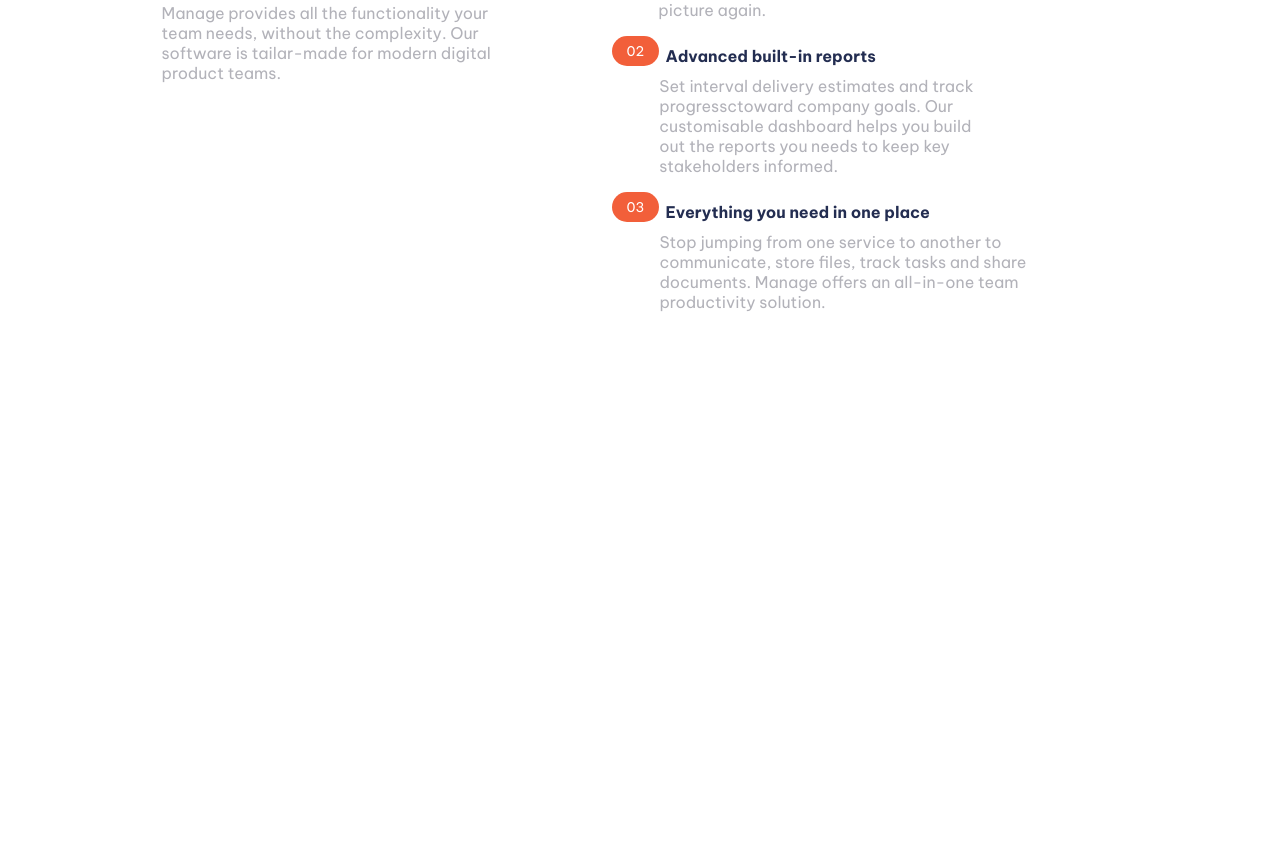
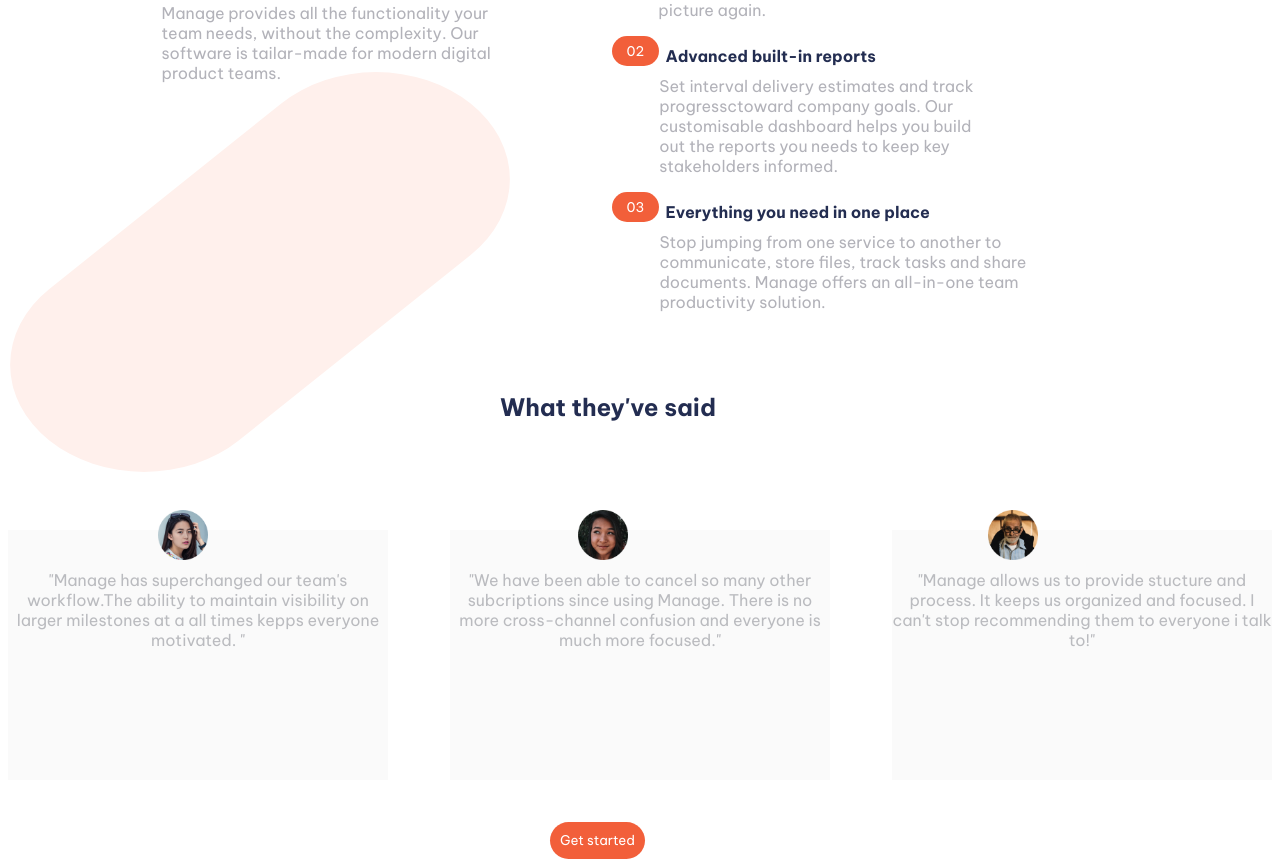
Before and after one commit to unni-web/Manage-website, a plain HTML site: page index.html in a window 1280 px wide. Shown: the part 628-1487 px from the top of the page. Before the commit the page ends 958 px from the top, so only its background shows below. Drawn offline with Linux system fonts and the light colour scheme.

Commit message:
banner 3 complete

```diff
--- a/index.html
+++ b/index.html
@@ -60,19 +60,48 @@
                 <h4>Track company-wide progress</h4>
                 <p>See how your day-to-day tasks fit into the <br>wider vision.
                     Go from tracking progress at <br>the milestone level all the
-                    way done to the <br> smallest of details.Never lose sight of the  bigger picture again.</p>
+                    way done to the <br> smallest of details.Never lose sight of the bigger picture again.</p>
             </div>
             <div class="text2">
                 <button>02</button>
                 <h4>Advanced built-in reports</h4>
-                <p>Set interval delivery estimates and track progressctoward company goals. Our <br>customisable dashboard helps you build <br> out the reports you needs to keep key <br>stakeholders informed.</p>
+                <p>Set interval delivery estimates and track progressctoward company goals. Our <br>customisable
+                    dashboard helps you build <br> out the reports you needs to keep key <br>stakeholders informed.</p>
             </div>
             <div class="text3">
                 <button>03</button>
                 <h4>Everything you need in one place</h4>
-                <p>Stop jumping from one service to another to communicate, store files, track tasks and share documents. Manage offers an all-in-one team productivity solution.</p>
+                <p>Stop jumping from one service to another to communicate, store files, track tasks and share
+                    documents. Manage offers an all-in-one team productivity solution.</p>
             </div>
         </div>
+    </div>
+    <div class="img2">
+        <img src="bg-tablet-pattern.svg" alt="">
+    </div>
+    <div class="dh1">
+        <h2>What they've said</h2>
+    </div>
+
+    <div class="div">
+        <div class="d1">
+            <img src="avatar-anisha.png" alt="">
+            <p>"Manage has superchanged our team's workflow.The ability to maintain visibility on larger milestones at a
+                all times kepps everyone motivated. "</p>
+        </div>
+        <div class="d2">
+            <img src="avatar-ali.png" alt="">
+            <p>"We have been able to cancel so many other subcriptions since using Manage. There is no more
+                cross-channel confusion and everyone is much more focused."</p>
+        </div>
+        <div class="d3">
+            <img src="avatar-richard.png" alt="">
+            <p>"Manage allows us to provide stucture and process. It keeps us organized and focused. I can't stop
+                recommending them to everyone i talk to!"</p>
+        </div>
+    </div>
+    <div class="endb">
+        <button>Get started</button>
     </div>
 </body>
 
--- a/style.css
+++ b/style.css
@@ -98,8 +98,8 @@
     width: 100px;
     border-radius: 90px;
     padding-left: 5%;
-    padding-top: 5%;
-    padding-bottom: 5%;
+    padding-top: 7%;
+    padding-bottom: 7%;
     padding-right: 5%;
     margin-left: 150px;
     background-color: hsl(12, 88%, 59%);
@@ -285,3 +285,118 @@ margin-top:40px;
     color: #b2b2b9;
 
 }
+
+
+
+
+.img2 img {
+    position: absolute;
+    height: 400px;
+    width: 500px;
+    top: 700px;
+left: 10px;
+}
+
+
+
+
+.dh1 h2{
+    top: 1000px;
+    left: 500px;
+    position: absolute;
+        color: #232d51;
+
+}
+
+
+
+
+
+/* last banner */
+
+
+.div{
+    height: 250px;
+    width: 100%;
+    /* background-color: tomato; */
+    position: relative;
+    top: 1100px;
+    display: flex;
+    justify-content: space-between;
+}
+
+.div .d1{
+    height: 250px;
+    width: 380px;
+    background-color: #fafafa;
+    position: relative;
+        text-align: center;
+
+}
+
+.div .d1 img{
+    height: 50px;
+    width: 50px;
+    position: absolute;
+    left: 150px;
+    top: -20px;
+}
+
+.div .d2{
+    height: 250px;
+    width: 380px;
+    background-color: #fafafa;
+        text-align: center;
+
+}
+.div .d2 img{
+    height: 50px;
+    width: 50px;
+    position: absolute;
+    left: 570px;
+    top: -20px;
+}
+.div .d3{
+    height: 250px;
+    width: 380px;
+    background-color: #fafafa;
+    text-align: center;
+}
+.div .d3 img{
+    height: 50px;
+    width: 50px;
+    position: absolute;
+    left: 980px;
+    top: -20px;
+}
+
+
+.div .d1 p{
+margin-top: 40px;
+color: #babbbf;
+}
+
+.div .d2 p{
+margin-top: 40px;
+color: #babbbf;
+}
+
+.div .d3 p{
+margin-top: 40px;
+color: #babbbf;
+}
+
+
+.endb button{
+    top: 1450px;
+    position: absolute;
+        background-color: hsl(12, 88%, 59%);
+    color: white;
+    border-radius: 90px;
+    border: 0;
+    padding-left: 10px;
+    padding-top: 10px;
+    padding-bottom: 10px;
+    padding-right: 10px;
+left: 550px;
+}
```
Also changed, not shown: avatar-ali.png (added), avatar-anisha.png (added), avatar-richard.png (added), testimonials-slider.jpg (added).
